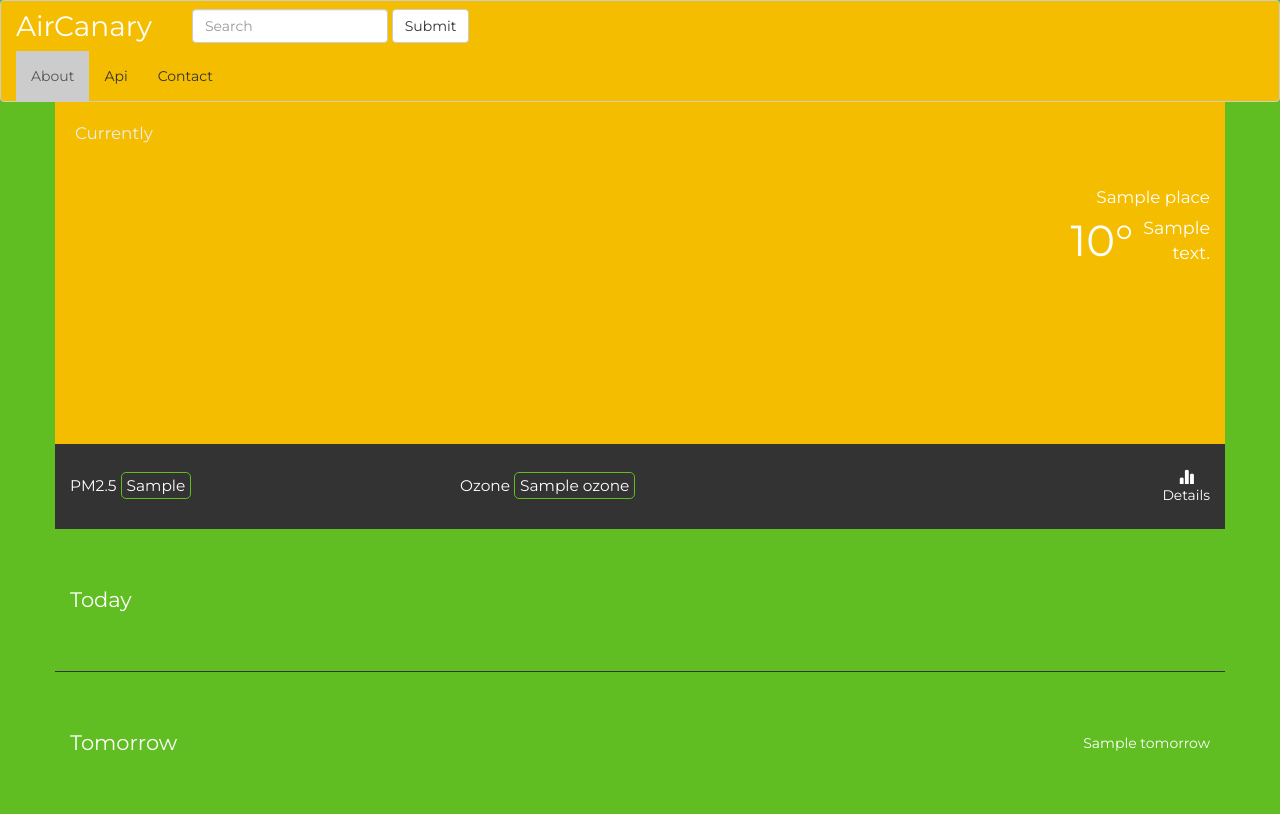
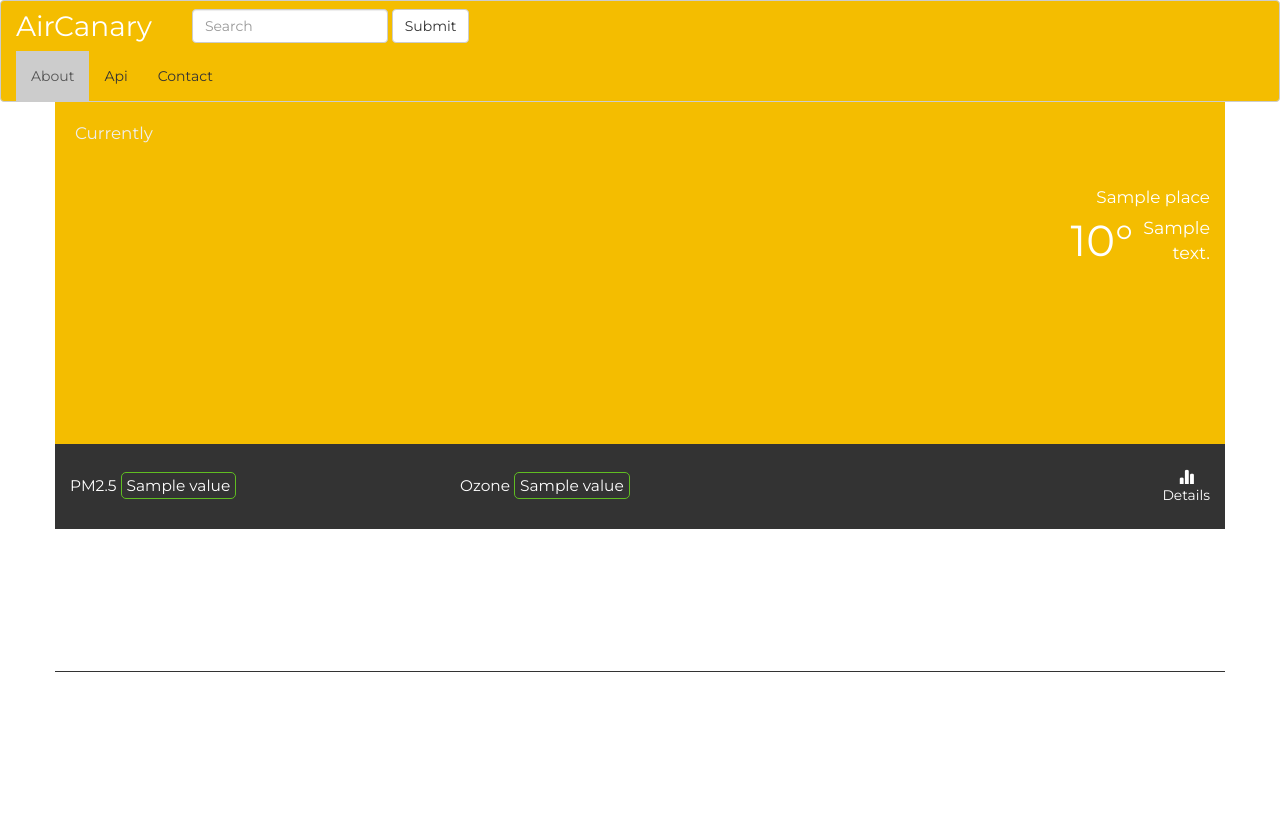
Before and after one commit to jonstjohn/air-canary-web, a Django app: template aircanary/places/templates/places/desktop.html in a window 1280 px wide. Run offline with Django 3.2, Linux system fonts and the light colour scheme; the template is opened without the code that fills it: most values are stand-ins (such as "Sample title", 1, 10 or a date in 2020); some libraries are stand-ins or nearby versions.

Commit message:
Modified place model to use AQI instances, updated template

```diff
--- a/aircanary/places/templates/places/desktop.html
+++ b/aircanary/places/templates/places/desktop.html
@@ -21,7 +21,7 @@
         .rounded-border { border: 1px solid #60bd22; padding: 3px 5px; -webkit-border-radius: 5px; -moz-border-radius: 5px; border-radius: 5px; }
     </style>
 </head>
-<body class="aqi-green" style="height: 100%">
+<body class="{{ place.combined.css }}" style="height: 100%">
 
 
 <nav class="navbar navbar-default aqi-yellow" role="navigation" style="margin-bottom: 0">
@@ -101,12 +101,12 @@
             <div class="row" style="height: 100%; font-size: 1.1em">
                 <div class="col-xs-4 vcontainer">
                     <div class="vcontent">
-                        <div>PM2.5 <span class="rounded-border">{{ place.pm25 }}</span></div>
+                        <div>PM2.5 <span class="rounded-border">{{ place.pm25.value }}</span></div>
                     </div>
                 </div>
                 <div class="col-xs-4 vcontainer">
                     <div class="vcontent">
-                        <div>Ozone <span class="rounded-border">{{ place.ozone }}</span></div>
+                        <div>Ozone <span class="rounded-border">{{ place.ozone.value }}</span></div>
                     </div>
                 </div>
                 <div class="col-xs-4 text-right vcontainer">
```
Also changed, not shown: aircanary/places/models.py (+6 -3 lines).
